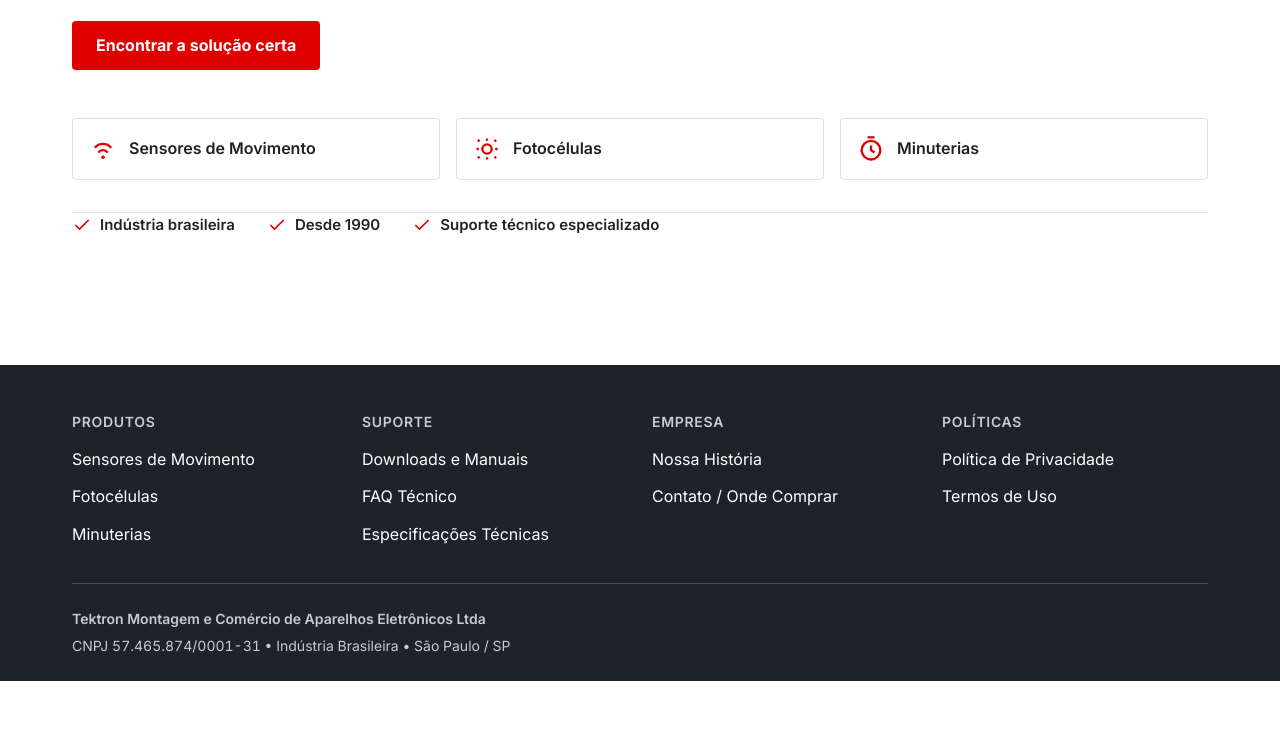
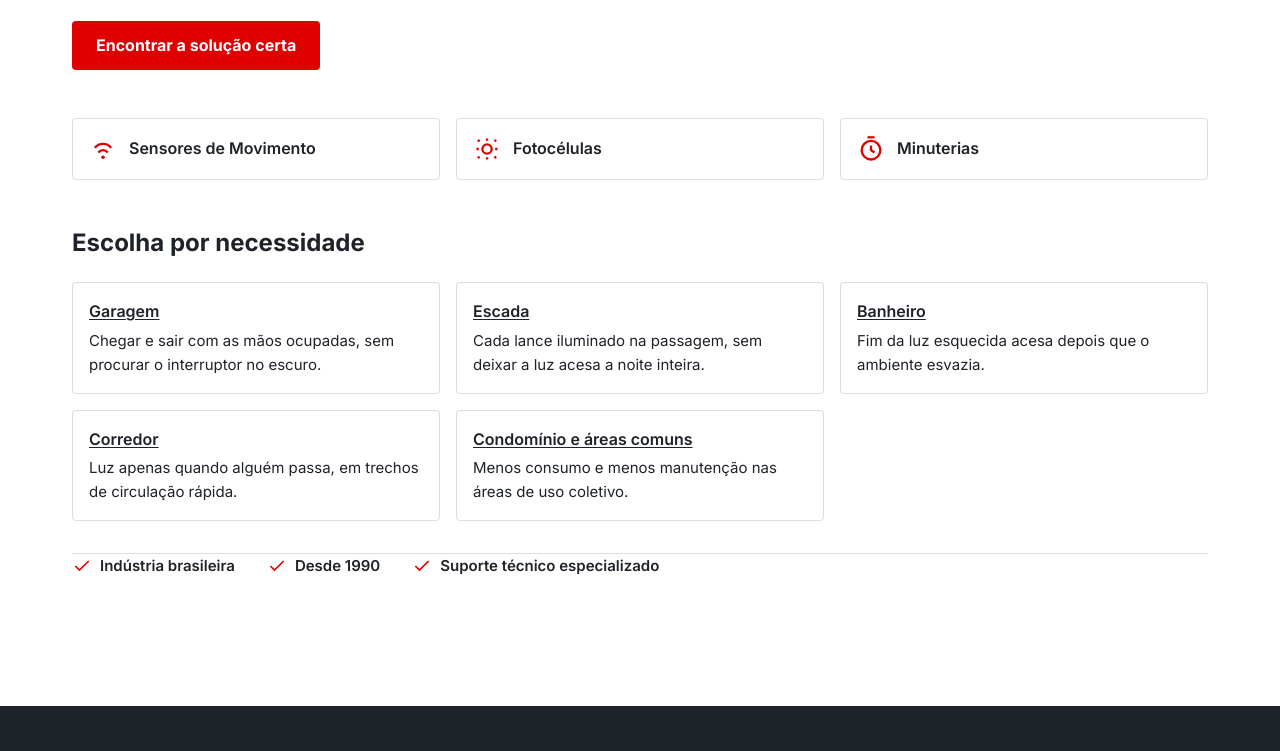
Before and after one commit to usertektron/testesitenovo, a plain HTML site: page index.html in a window 1280 px wide. Shown: the part 339-1090 px from the top of the page. Before the commit the page ends 1020 px from the top, so only its background shows below. Drawn offline with Linux system fonts and the light colour scheme.

Commit message:
feat(home): adiciona secao "Escolha por necessidade" e religa o CTA principal

```diff
--- a/css/home.css
+++ b/css/home.css
@@ -74,7 +74,63 @@
 }
 
 /* --------------------------------------------------------------------------
-   3. Selos de confiança
+   3. Escolha por necessidade (cards de ambiente)
+   -------------------------------------------------------------------------- */
+.need-section {
+  margin-top: var(--espaco-48);
+}
+
+.need-cards {
+  display: grid;
+  grid-template-columns: 1fr;
+  gap: var(--espaco-16);
+  margin-top: var(--espaco-24);
+}
+
+@media (min-width: 48rem) {
+  .need-cards { grid-template-columns: repeat(2, 1fr); }
+}
+
+@media (min-width: 64rem) {
+  .need-cards { grid-template-columns: repeat(3, 1fr); }
+}
+
+/* o card estica até a altura da linha da grade */
+.need-cards li { display: flex; }
+
+/* variante vertical do .product-card: mesma borda, raio, hover e transição */
+.need-card {
+  flex: 1;
+  display: flex;
+  flex-direction: column;
+  gap: var(--espaco-4);
+  min-height: 44px;
+  padding: var(--espaco-16);
+  border: 1px solid var(--cor-borda);
+  border-radius: var(--raio);
+  color: var(--cor-grafite);
+  text-decoration: none;
+  transition: border-color var(--transicao-rapida), background var(--transicao-rapida);
+}
+
+.need-card:hover {
+  border-color: var(--cor-marca-vermelho);
+  background: var(--cor-fundo-tecnico);
+}
+
+/* sublinhado no nome do ambiente: marca o alvo clicável sem depender só de cor */
+.need-card-name {
+  font-weight: 600;
+  text-decoration: underline;
+  text-underline-offset: 0.15em;
+}
+
+.need-card-desc {
+  font-size: 0.9375rem;
+}
+
+/* --------------------------------------------------------------------------
+   4. Selos de confiança
    -------------------------------------------------------------------------- */
 .hero-trust {
   display: flex;
--- a/index.html
+++ b/index.html
@@ -396,6 +396,48 @@
                 </li>
             </ul>
 
+            <!-- Destinos interinos: as páginas de aplicação por ambiente ainda não
+                 existem (lacuna documentada em arquitetura-site.md §5; previstas para
+                 a Fase 4 do canônico §16.2). Até que existam, os cinco cards apontam
+                 para o hub /sensores-de-movimento. Ao publicar cada página de
+                 aplicação, trocar o href do card correspondente. -->
+            <section id="escolha-por-necessidade" class="need-section">
+                <h2>Escolha por necessidade</h2>
+
+                <ul class="need-cards" aria-label="Ambientes atendidos">
+                    <li>
+                        <a href="/sensores-de-movimento" class="need-card">
+                            <span class="need-card-name">Garagem</span>
+                            <span class="need-card-desc">Chegar e sair com as mãos ocupadas, sem procurar o interruptor no escuro.</span>
+                        </a>
+                    </li>
+                    <li>
+                        <a href="/sensores-de-movimento" class="need-card">
+                            <span class="need-card-name">Escada</span>
+                            <span class="need-card-desc">Cada lance iluminado na passagem, sem deixar a luz acesa a noite inteira.</span>
+                        </a>
+                    </li>
+                    <li>
+                        <a href="/sensores-de-movimento" class="need-card">
+                            <span class="need-card-name">Banheiro</span>
+                            <span class="need-card-desc">Fim da luz esquecida acesa depois que o ambiente esvazia.</span>
+                        </a>
+                    </li>
+                    <li>
+                        <a href="/sensores-de-movimento" class="need-card">
+                            <span class="need-card-name">Corredor</span>
+                            <span class="need-card-desc">Luz apenas quando alguém passa, em trechos de circulação rápida.</span>
+                        </a>
+                    </li>
+                    <li>
+                        <a href="/sensores-de-movimento" class="need-card">
+                            <span class="need-card-name">Condomínio e áreas comuns</span>
+                            <span class="need-card-desc">Menos consumo e menos manutenção nas áreas de uso coletivo.</span>
+                        </a>
+                    </li>
+                </ul>
+            </section>
+
             <ul class="hero-trust" aria-label="Diferenciais Tektron">
                 <li>
                     <svg viewBox="0 0 24 24" fill="none" stroke="currentColor" stroke-width="2" aria-hidden="true"><polyline points="20 6 9 17 4 12"/></svg>
```
